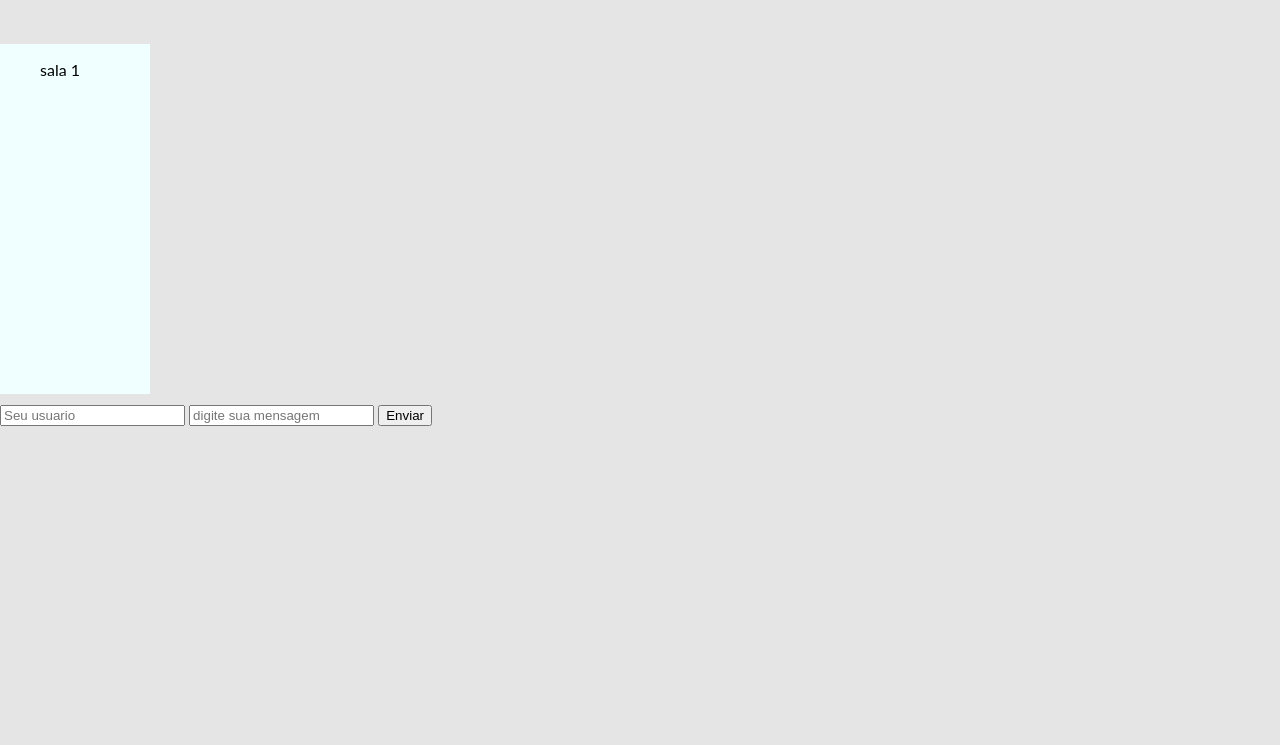
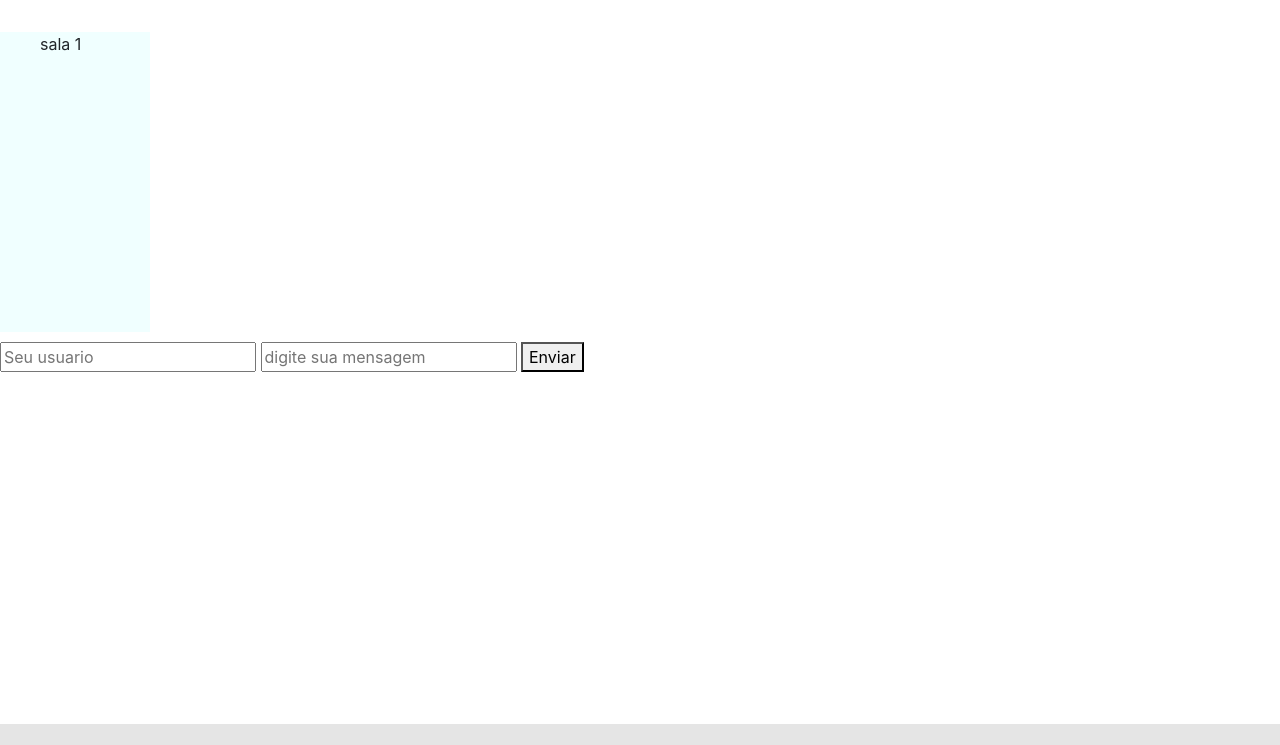
Before and after one commit to Bartolomeuu/WiseMind, a website: page Antonio/chat/public/Medicina.html in a window 1280 px wide. Shown: the part 76-821 px from the top of the page. After the commit the page ends 800 px from the top, so only its background shows below. Drawn offline with nearby package versions, Linux system fonts and the light colour scheme; no server answers.

Commit message:
Alteração dos .js e .css

```diff
--- a/Antonio/chat/public/Medicina.html
+++ b/Antonio/chat/public/Medicina.html
@@ -7,6 +7,10 @@
     <meta http-equiv="X-UA-Compatible" content="ie=edge">
     <title>WiseMind-Medicina</title>
     <link rel="stylesheet" href="assets/style.css">
+
+     <!-- Bootstrap CSS -->
+     <link rel="stylesheet" href="../node_modules/bootstrap/compiler/bootstrap.css">
+     <link rel="stylesheet" href="https://use.fontawesome.com/releases/v5.3.1/css/all.css">
 
 </head>
 
@@ -29,15 +33,12 @@
             <button type="submit" id="env">Enviar</button>
         </form>
     </div>
-    <script src="https://code.jquery.com/jquery-3.3.1.slim.min.js"
-        integrity="sha384-q8i/X+965DzO0rT7abK41JStQIAqVgRVzpbzo5smXKp4YfRvH+8abtTE1Pi6jizo" crossorigin="anonymous">
-    </script>
 
-    <script src="https://code.jquery.com/jquery-1.10.2.min.js"></script>
+    <script src="../node_modules/jquery/dist/jquery.js"></script>
+    <script src="js/javinha.js"></script>
+    <script src="../node_modules/popper.js/dist/umd/popper.js"></script>
+    <script src="../node_modules/bootstrap/dist/js/bootstrap.js"></script>
     <script src="/socket.io/socket.io.js"></script>
-    <script src="https://cdnjs.cloudflare.com/ajax/libs/popper.js/1.14.7/umd/popper.min.js"
-        integrity="sha384-UO2eT0CpHqdSJQ6hJty5KVphtPhzWj9WO1clHTMGa3JDZwrnQq4sF86dIHNDz0W1" crossorigin="anonymous">
-    </script>
     <script>
         var socket = io(); //conexão
         var sala = 'Medicina' //sala
--- a/Antonio/chat/public/style.css
+++ /dev/null
@@ -1,24 +0,0 @@
-html, body {
-    background: #e5e5e5;
-    font-family: 'Lato', sans-serif;
-    margin: 0px auto;
-    height:100%;
-}
-
-#teste {
-    list-style: none;
-    background: none;
-    margin: 0;
-    padding: 0 0 50px 0;
-    margin-top: 60px;
-    margin-bottom: 10px;
-    width:150px;
-    height: 300px;
-    background-color: azure;
-    overflow: auto;
-}
-#messages li {
-    padding: 0.5rem;
-    overflow: hidden;
-    display: flex;
-}
```
Also changed, not shown: Antonio/chat/public/js/javinha.js (added).
